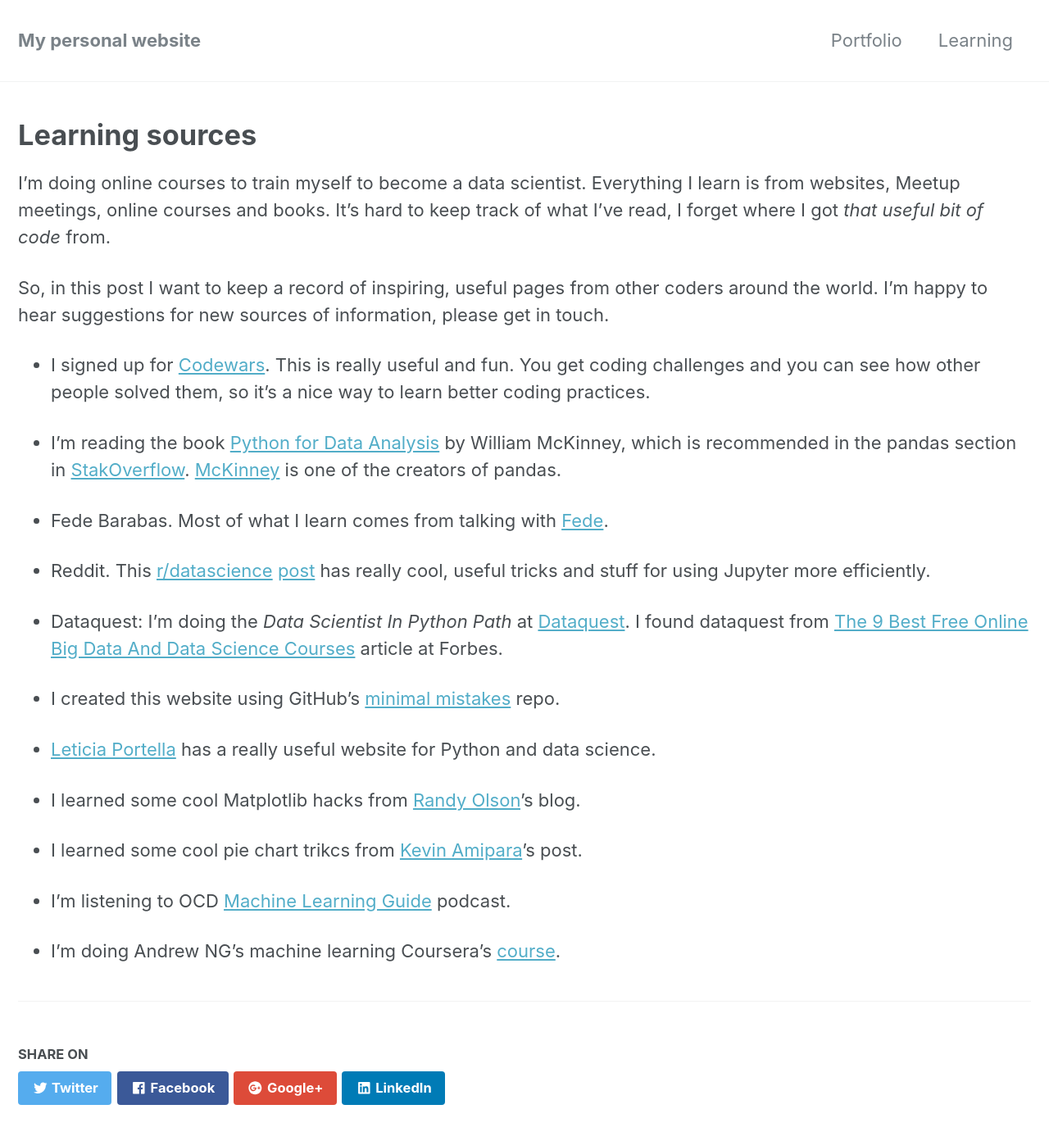
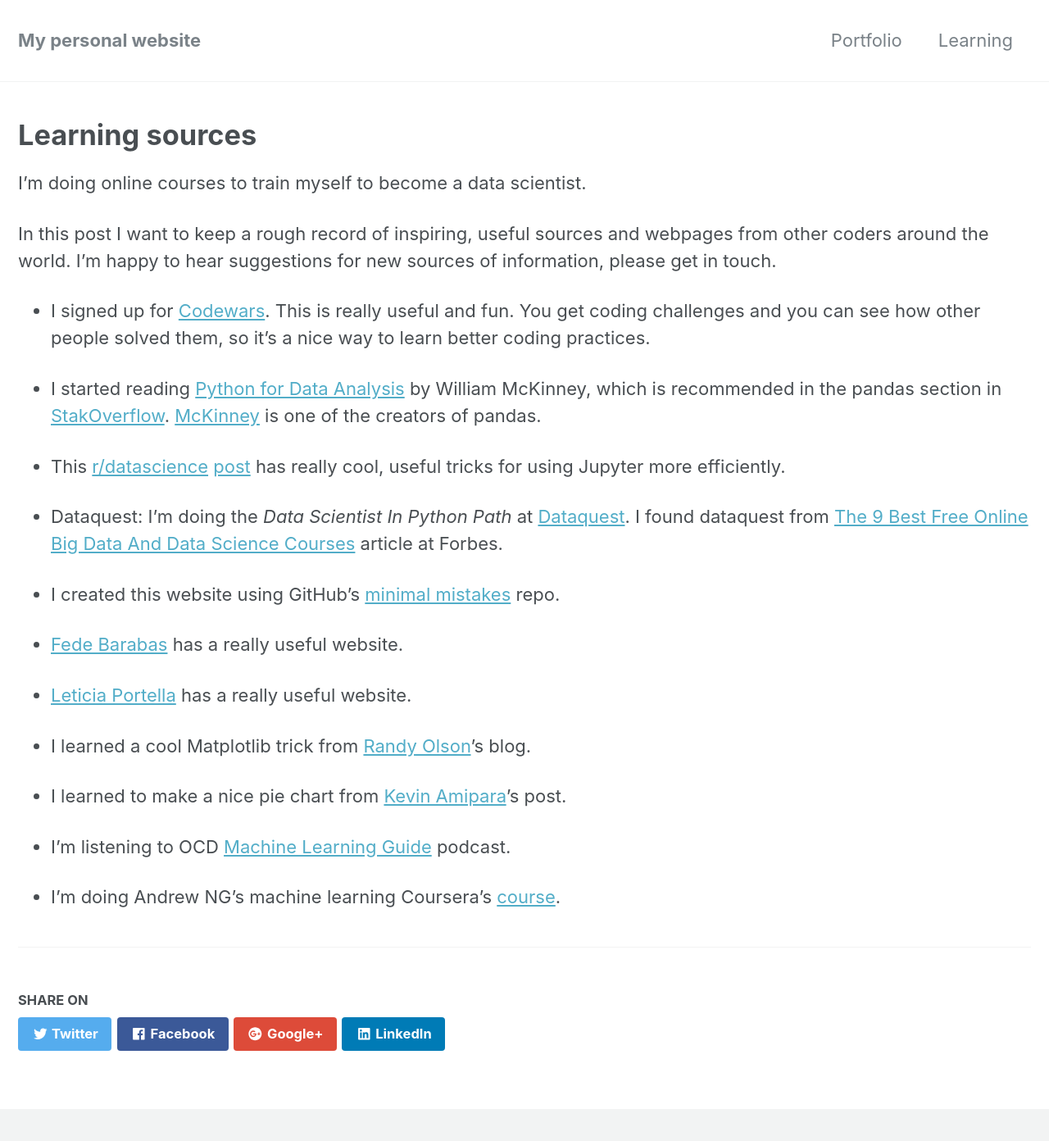
Before and after one commit to nahusznaj/nahusznaj.github.io, a Jekyll site: the page built from _posts/learning/2018-06-15-other-sources.md, in a window 1280 px wide and 1400 px high. Shown: the top 1392 px of the window at 82% size. Built offline with Jekyll 4.4.1, drawn with Linux system fonts in a browser that asks for light colours; nearby versions of some CDN libraries.

Commit message:
minor edits

```diff
--- a/_posts/learning/2018-06-15-other-sources.md
+++ b/_posts/learning/2018-06-15-other-sources.md
@@ -10,28 +10,27 @@
 ---
 
 
-I'm doing online courses to train myself to become a data scientist. Everything I learn is from websites, Meetup meetings, online courses and books. It's hard to keep track of what I've read, I forget where I got *that useful bit of code* from.
+I'm doing online courses to train myself to become a data scientist.
 
-So, in this post I want to keep a record of inspiring, useful pages from other coders around the world. I'm happy to hear suggestions for new sources of information, please get in touch.
+In this post I want to keep a rough record of inspiring, useful sources and webpages from other coders around the world. I'm happy to hear suggestions for new sources of information, please get in touch.
 
 - I signed up for [Codewars](https://www.codewars.com/). This is really useful and fun. You get coding challenges and you can see how other people solved them, so it's a nice way to learn better coding practices.
 
-- I'm reading the book [Python for Data Analysis](http://shop.oreilly.com/product/0636920023784.do) by William McKinney, which is recommended in the pandas section in [StakOverflow](https://stackoverflow.com/tags/pandas/info). [McKinney](https://twitter.com/wesmckinn) is one of the creators of pandas.
+- I started reading [Python for Data Analysis](http://shop.oreilly.com/product/0636920023784.do) by William McKinney, which is recommended in the pandas section in [StakOverflow](https://stackoverflow.com/tags/pandas/info). [McKinney](https://twitter.com/wesmckinn) is one of the creators of pandas.
 
-
-- Fede Barabas. Most of what I learn comes from talking with [Fede](https://fedebarabas.github.io/).
-
-- Reddit. This [r/datascience](https://www.reddit.com/r/datascience/) [post](https://www.reddit.com/r/datascience/comments/7a6ilh/whats_your_best_jupyter_notebook_tips_and_tricks/) has really cool, useful tricks and stuff for using Jupyter more efficiently.
+- This [r/datascience](https://www.reddit.com/r/datascience/) [post](https://www.reddit.com/r/datascience/comments/7a6ilh/whats_your_best_jupyter_notebook_tips_and_tricks/) has really cool, useful tricks for using Jupyter more efficiently.
 
 - Dataquest: I'm doing the *Data Scientist In Python Path* at [Dataquest](https://www.dataquest.io/dashboard). I found dataquest from [The 9 Best Free Online Big Data And Data Science Courses](https://www.forbes.com/sites/bernardmarr/2017/06/06/the-9-best-free-online-big-data-and-data-science-courses/#63c6c8ab43cd) article at Forbes.
 
 - I created this website using GitHub's [minimal mistakes](https://github.com/mmistakes/minimal-mistakes) repo.
 
-- [Leticia Portella](http://leportella.com/) has a really useful website for Python and data science.
+- [Fede Barabas](https://fedebarabas.github.io/) has a really useful website.
 
-- I learned some cool Matplotlib hacks from [Randy Olson](http://www.randalolson.com/2014/06/28/how-to-make-beautiful-data-visualizations-in-python-with-matplotlib/)'s blog.
+- [Leticia Portella](http://leportella.com/) has a really useful website.
 
-- I learned some cool pie chart trikcs from [Kevin Amipara](https://medium.com/@kvnamipara/a-better-visualisation-of-pie-charts-by-matplotlib-935b7667d77f)'s post.
+- I learned a cool Matplotlib trick from [Randy Olson](http://www.randalolson.com/2014/06/28/how-to-make-beautiful-data-visualizations-in-python-with-matplotlib/)'s blog.
+
+- I learned to make a nice pie chart from [Kevin Amipara](https://medium.com/@kvnamipara/a-better-visualisation-of-pie-charts-by-matplotlib-935b7667d77f)'s post.
 
 - I'm listening to OCD [Machine Learning Guide](http://ocdevel.com/mlg) podcast.
 
```
